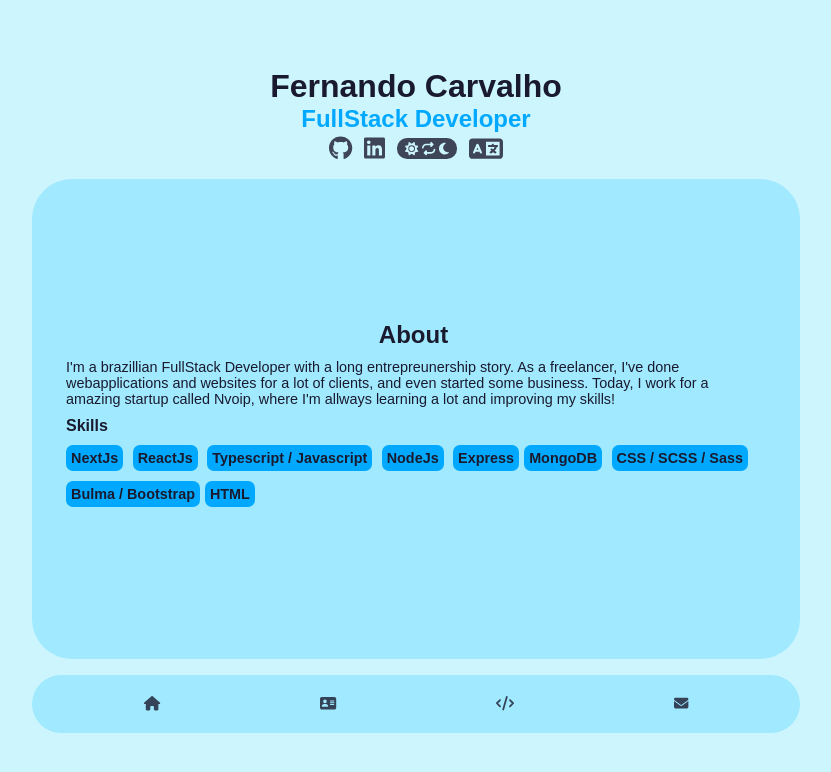
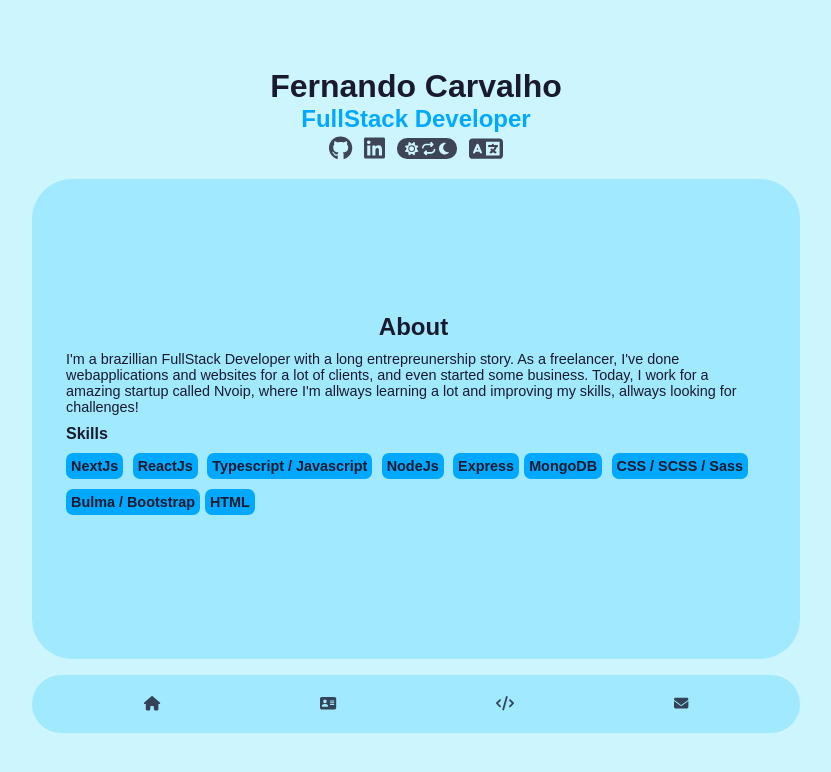
Before and after one commit to 21fernandinhow/portfolio, a React (Vite) app: page /about in a window 1280 px wide. Shown: the top 772 px of the page, without its empty margins (224-1055 px from the left). Built offline with nearby package versions, Linux system fonts and the light colour scheme.

Commit message:
small changes on about text

```diff
--- a/src/pages/About.tsx
+++ b/src/pages/About.tsx
@@ -16,11 +16,11 @@ export default function About() {
           {isEnglish ?
           `I'm a brazillian FullStack Developer with a long entrepreunership story. As a freelancer, I've done webapplications and websites
           for a lot of clients, and even started some business. Today, I work for a amazing startup called Nvoip, where I'm allways learning
-          a lot and improving my skills!`
+          a lot and improving my skills, allways looking for challenges!`
           :
           `Eu sou um Desenvolvedor Fullstack brasileiro com uma longa história de empreendedorismo. Como freelancer, já criei websites e
           webaplicações para diversos clientes, e até iniciei alguns empreendimentos. Hoje em dia, eu trabalho para uma startup incrível
-          chamada Nvoip, onde estou sempre aprendendo e aperfeiçoando minhas habilidades` }
+          chamada Nvoip, onde estou sempre aprendendo e aperfeiçoando minhas habilidades, sempre em busca de desafios!` }
         </p>
 
         <h4>{isEnglish ? "Skills" : "Habilidades"}</h4>
```
